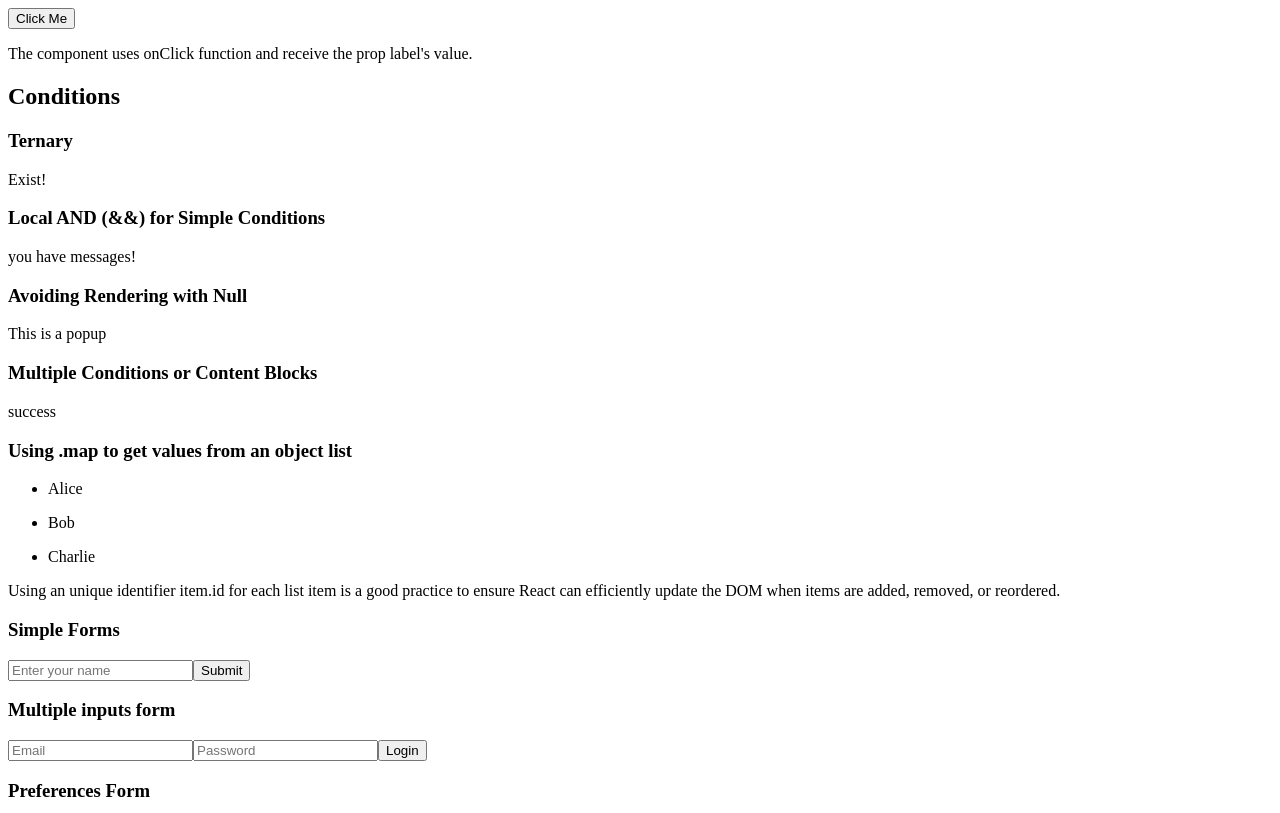
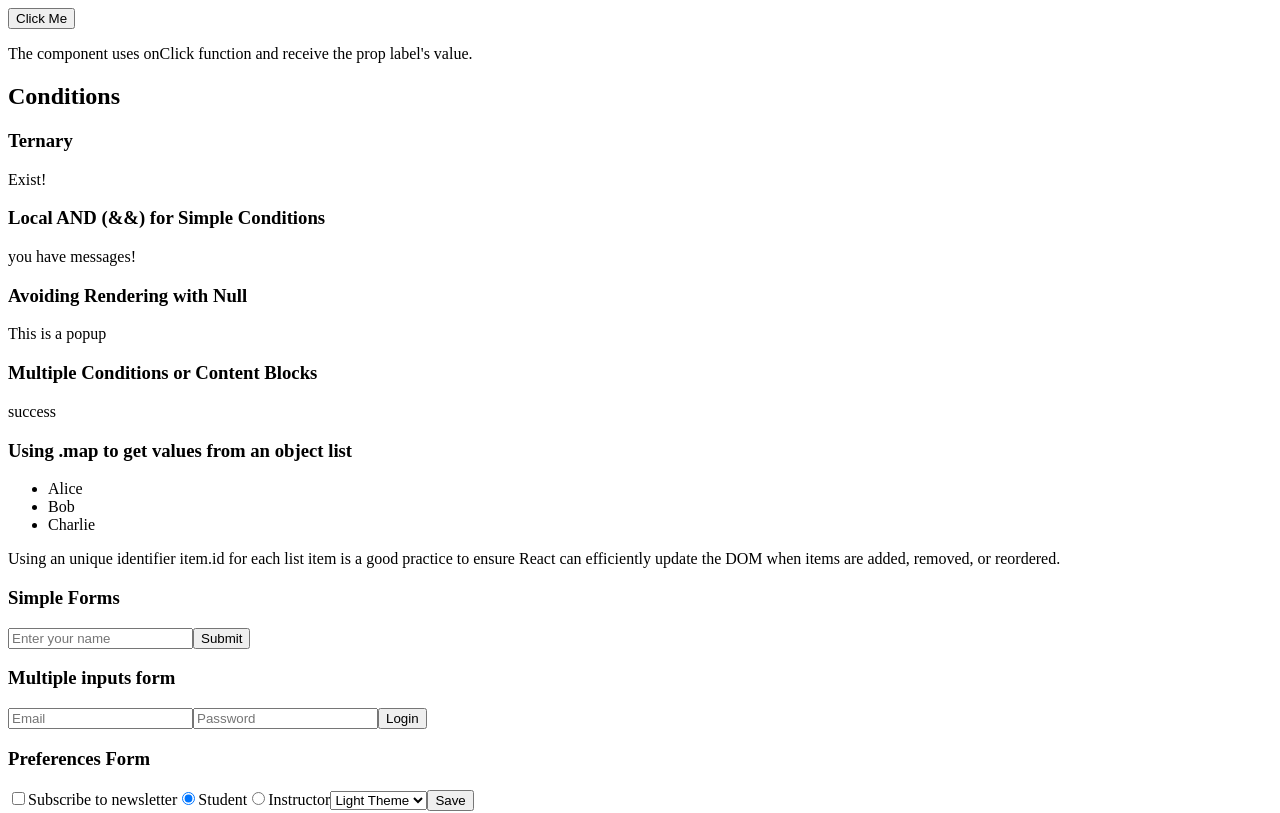
Before and after one commit to WesllenCarmo/React-basics-lab, a React (Vite) app: page / in a window 1280 px wide. Shown: the top 813 px of the page. Built offline with nearby package versions, Linux system fonts and the light colour scheme.

Commit message:
Solve mistake with the .map in the NameList component.

```diff
--- a/src/components/NameList.jsx
+++ b/src/components/NameList.jsx
@@ -6,11 +6,12 @@ function NameList() {
   ]
   return (
     <div>
-      {items.map(item => (
+
           <ul>
-            <li key={item.id}>{item.name}</li>
+            {items.map(item => (
+              <li key={item.id}>{item.name}</li>
+            ))}
           </ul>
-      ))}
       <p>Using an unique identifier item.id for each list item is a good practice to ensure React can efficiently update the DOM when items are added, removed, or reordered.</p>
     </div>
   )
```
